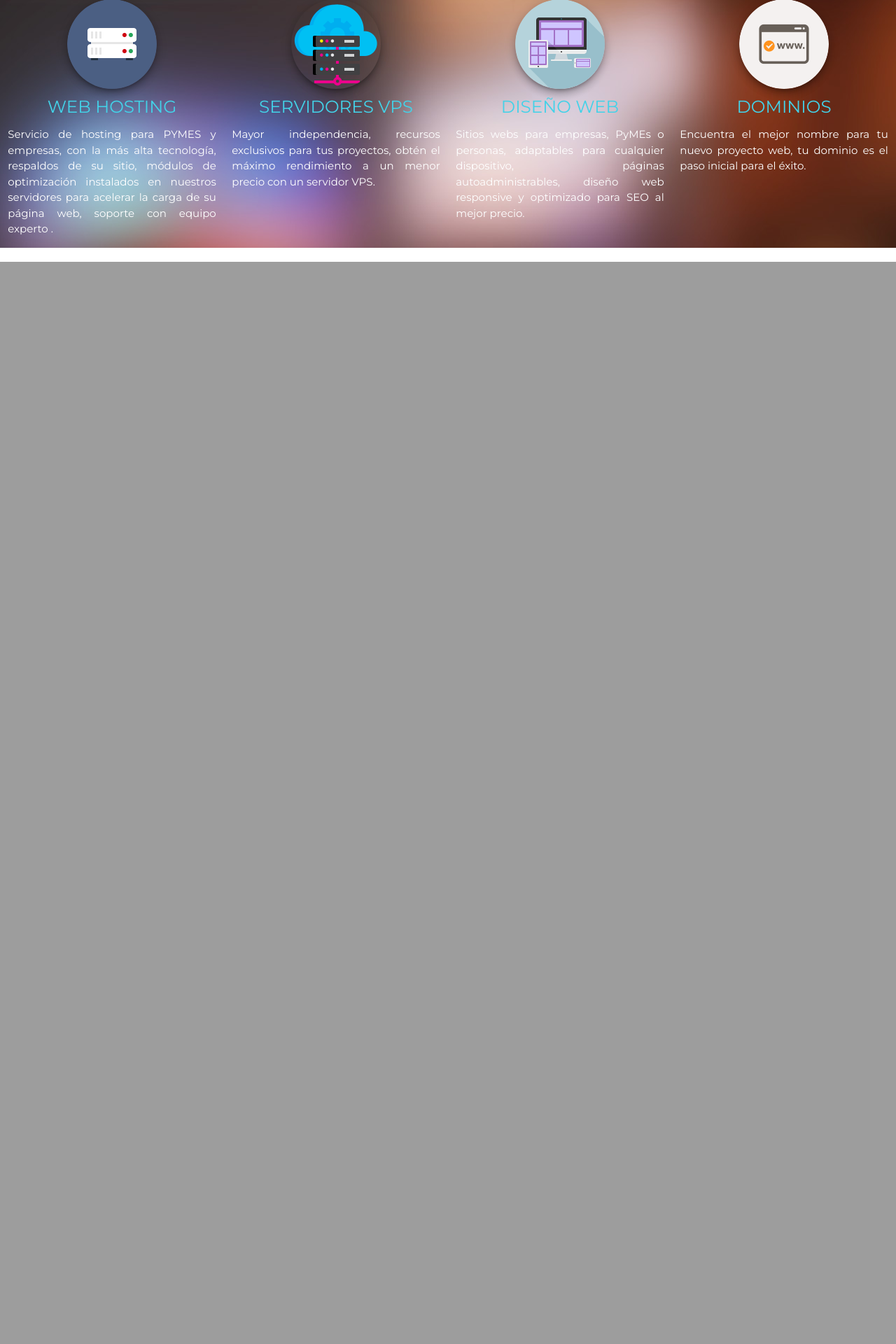
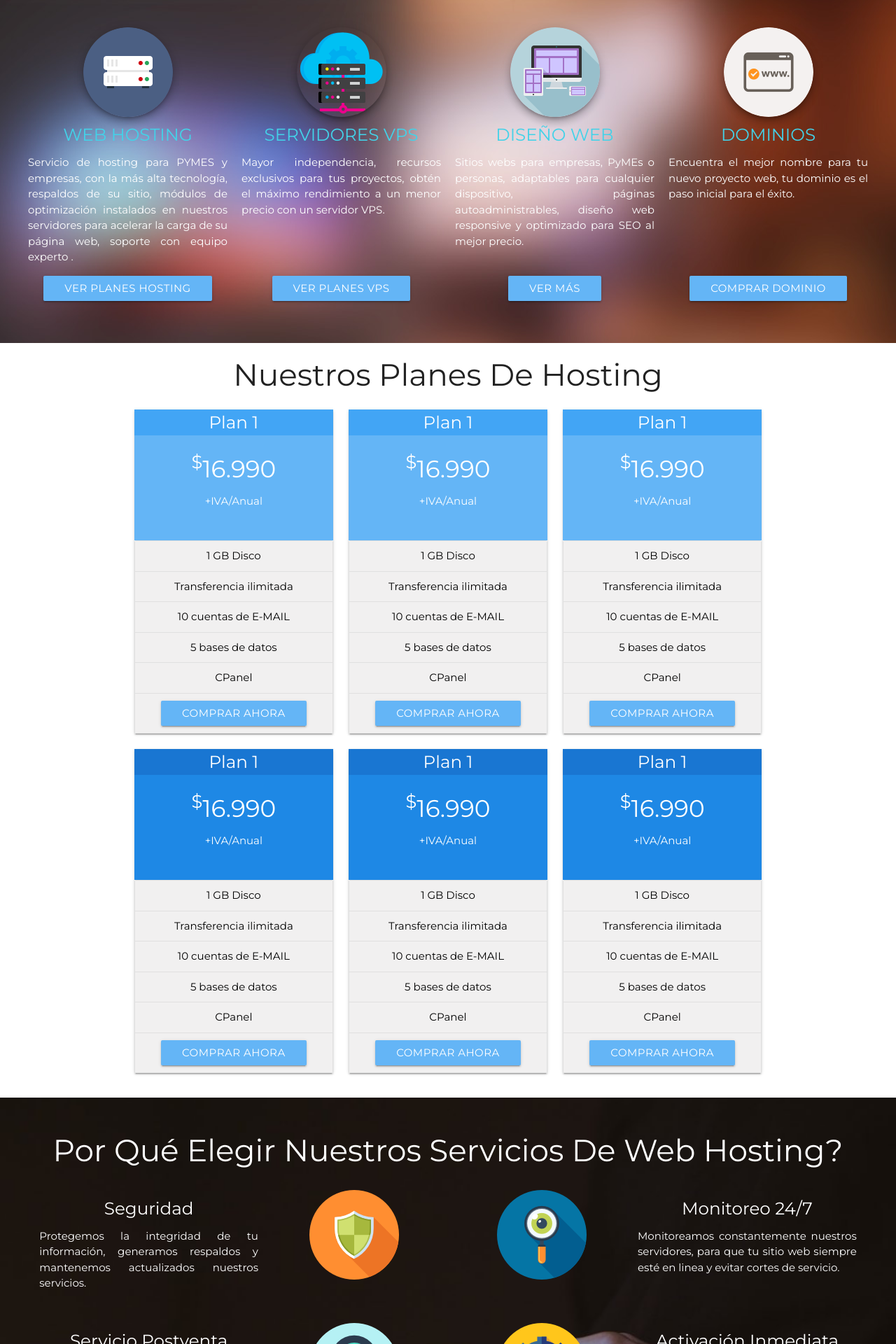
Before and after one commit to Gorro/nodo-page, a PHP site: page / in a window 1280 px wide. Shown: the part 785-2705 px from the top of the page at 70% size. Before the commit the page ends 1159 px from the top, so only its background shows below. Run offline with PHP 8.4, Linux system fonts and the light colour scheme.

Commit message:
index de la pagina al 90%

```diff
--- a/css/style.css
+++ b/css/style.css
@@ -2,7 +2,10 @@ body{
     font-family: 'Montserrat', sans-serif;
 }
 .nodo-blue{
-    background-color: #02203e;
+    background-color: #02203e !important;
+}
+.node-blue-2{
+    background-color: #01172e !important;
 }
 #hosting-info{
     background-image: url(../images/hosting-info.jpg);
@@ -22,7 +25,6 @@ body{
 }
 #hosting-servicios{
     background-image: url(../images/hosting-servicios.jpg);
-    background-repeat: no-repeat;
     background-position: center top;
     background-attachment: fixed;
     background-size: 100% 100vh;
@@ -35,3 +37,47 @@ body{
 .justify{
     text-align: justify;
 }
+.s-padding{
+    padding: 0px !important;
+}
+.s-margin{
+    margin: 0 !important;
+}
+.padding-5{
+    padding: 5px !important;
+}
+.padding-10{
+    padding: 10px !important;
+}
+.padding-15{
+    padding: 15px !important;
+}
+.padding-30{
+    padding: 30px !important;
+}
+.gris{
+    background-color: #f1f0f0 !important;
+    color: black !important;
+}
+#elegir-hosting{
+    background-image: url(../images/servicios.jpg);
+    background-repeat: no-repeat;
+    background-position: center top;
+    background-attachment: fixed;
+    background-size: 100% 100vh;
+    padding: 0px;
+    margin: 0px;
+}
+#servidores-hosting{
+    background-image: url(../images/servidores-hosting.jpg);
+    background-repeat: no-repeat;
+    background-position: center top;
+    padding: 0px;
+    margin: 0px !important;
+}
+footer a{
+    color:white;
+}
+footer a:hover{
+    color:#039be5;
+}
--- a/index.html
+++ b/index.html
@@ -13,7 +13,7 @@
     <header class="navbar-fixed">
         <nav class="nodo-blue">
             <div class="nav-wrapper ">
-                <a href="#" class="brand-logo"><img src="images/nodohost-logo.png" alt="Logo nodohost"></a>
+                <a href="#" class="brand-logo"><img src="images/nodohost-logo.png" alt="Logo nodohost" width="200" style="padding:15px !important;"></a>
                 <ul id="nav-mobile" class="right hide-on-med-and-down">
                     <li><a href="sass.html">HOSTING</a></li>
                     <li><a href="badges.html">VPS</a></li>
@@ -27,43 +27,285 @@
     </header>
     <section>
         <div id="hosting-info" class="height">
-
         </div>
-        <div id="hosting-servicios" class="white-text">
+        <div id="hosting-servicios" class="white-text padding-30">
             <div class="row">
                 <div class="had-container">
-                    <div class="col l3">
+                    <div class="col l3 s12 padding-10">
                         <img src="images/web-hosting.png" alt="" class="responsive-img centrar circle z-depth-4">
                         <h5 class="center-align titulo-2">WEB HOSTING</h5>
                         <p class="justify">
                             Servicio de hosting para PYMES y empresas, con la más alta tecnología, respaldos de su sitio, módulos de optimización instalados en nuestros servidores para acelerar la carga de su página web, soporte con equipo experto .
                         </p>
+                        <div class="center-align"><span class="btn blue lighten-2">Ver planes Hosting</span></div>
                     </div>
-                    <div class="col l3">
+                    <div class="col l3 s12 padding-10">
                         <img src="images/vps.png" alt="" class="responsive-img centrar circle z-depth-4">
                         <h5 class="center-align titulo-2">SERVIDORES VPS</h5>
                         <p class="justify">
                             Mayor independencia, recursos exclusivos para tus proyectos, obtén el máximo rendimiento a un menor precio con un servidor VPS.
                         </p>
+                        <br>
+                        <br>
+                        <br>
+                        <div class="center-align"><span class="btn blue lighten-2">Ver planes VPS</span></div>
                     </div>
-                    <div class="col l3">
+                    <div class="col l3 s12 padding-10">
                         <img src="images/diseno-web.png" alt="" class="responsive-img centrar circle z-depth-4">
                         <h5 class="center-align titulo-2">DISEÑO WEB</h5>
                         <p class="justify">
                             Sitios webs para empresas, PyMEs o personas, adaptables para cualquier dispositivo, páginas autoadministrables, diseño web responsive y optimizado para SEO al mejor precio.
                         </p>
+                        <br>
+                        <div class="center-align"><span class="btn blue lighten-2">Ver más</span></div>
                     </div>
-                    <div class="col l3">
+                    <div class="col l3 s12 padding-10">
                         <img src="images/dominio.png" alt="" class="responsive-img centrar circle z-depth-4">
                         <h5 class="center-align titulo-2">DOMINIOS</h5>
                         <p class="justify">
                             Encuentra el mejor nombre para tu nuevo proyecto web, tu dominio es el paso inicial para el éxito.
                         </p>
+                        <br>
+                        <br>
+                        <br>
+                        <br>
+                        <div class="center-align"><span class="btn blue lighten-2">Comprar Dominio</span></div>
                     </div>
                 </div>
 
             </div>
         </div>
     </section>
+    <section>
+        <h3 class="center-align">Nuestros Planes De Hosting</h3>
+        <div class="container">
+            <div class="row">
+                <div class="col s12 m4">
+                    <div class="card-panel s-padding white-text hoverable">
+                        <h5 class="center-align blue lighten-1 s-margin padding-5">Plan 1</h5>
+                        <div class="price  blue lighten-2 padding-30">
+                            <h4 class="center-align s-margin"><sup>$</sup>16.990</h4>
+                            <p class="center-align">+IVA/Anual</p>
+                        </div>
+                        <div class="caracteristicas collection s-margin ">
+                            <p href="#!" class="collection-item center-align gris"><span class="">1 GB Disco</span></p>
+                            <p href="#!" class="collection-item center-align gris"><span class="">Transferencia ilimitada</span></p>
+                            <p href="#!" class="collection-item center-align gris"><span class="">10 cuentas de E-MAIL</span></p>
+                            <p href="#!" class="collection-item center-align gris"><span class="">5 bases de datos</span></p>
+                            <p href="#!" class="collection-item center-align gris"><span class="">CPanel</span></p>
+                            <p href="#!" class="collection-item center-align gris"><span class="btn blue lighten-2">Comprar Ahora</span></p>
+                        </div>
+                    </div>
+                </div>
+                <div class="col s12 m4">
+                    <div class="card-panel s-padding white-text hoverable">
+                        <h5 class="center-align blue lighten-1 s-margin padding-5">Plan 1</h5>
+                        <div class="price  blue lighten-2 padding-30">
+                            <h4 class="center-align s-margin"><sup>$</sup>16.990</h4>
+                            <p class="center-align">+IVA/Anual</p>
+                        </div>
+                        <div class="caracteristicas collection s-margin ">
+                            <p href="#!" class="collection-item center-align gris"><span class="">1 GB Disco</span></p>
+                            <p href="#!" class="collection-item center-align gris"><span class="">Transferencia ilimitada</span></p>
+                            <p href="#!" class="collection-item center-align gris"><span class="">10 cuentas de E-MAIL</span></p>
+                            <p href="#!" class="collection-item center-align gris"><span class="">5 bases de datos</span></p>
+                            <p href="#!" class="collection-item center-align gris"><span class="">CPanel</span></p>
+                            <p href="#!" class="collection-item center-align gris"><span class="btn blue lighten-2">Comprar Ahora</span></p>
+                        </div>
+                    </div>
+                </div>
+                <div class="col s12 m4">
+                    <div class="card-panel s-padding white-text hoverable">
+                        <h5 class="center-align blue lighten-1 s-margin padding-5">Plan 1</h5>
+                        <div class="price  blue lighten-2 padding-30">
+                            <h4 class="center-align s-margin"><sup>$</sup>16.990</h4>
+                            <p class="center-align">+IVA/Anual</p>
+                        </div>
+                        <div class="caracteristicas collection s-margin ">
+                            <p href="#!" class="collection-item center-align gris"><span class="">1 GB Disco</span></p>
+                            <p href="#!" class="collection-item center-align gris"><span class="">Transferencia ilimitada</span></p>
+                            <p href="#!" class="collection-item center-align gris"><span class="">10 cuentas de E-MAIL</span></p>
+                            <p href="#!" class="collection-item center-align gris"><span class="">5 bases de datos</span></p>
+                            <p href="#!" class="collection-item center-align gris"><span class="">CPanel</span></p>
+                            <p href="#!" class="collection-item center-align gris"><span class="btn blue lighten-2">Comprar Ahora</span></p>
+                        </div>
+                    </div>
+                </div>
+                <div class="col s12 m4">
+                    <div class="card-panel s-padding white-text hoverable">
+                        <h5 class="center-align blue darken-2 s-margin padding-5">Plan 1</h5>
+                        <div class="price  blue darken-1 padding-30">
+                            <h4 class="center-align s-margin"><sup>$</sup>16.990</h4>
+                            <p class="center-align">+IVA/Anual</p>
+                        </div>
+                        <div class="caracteristicas collection s-margin ">
+                            <p href="#!" class="collection-item center-align gris"><span class="">1 GB Disco</span></p>
+                            <p href="#!" class="collection-item center-align gris"><span class="">Transferencia ilimitada</span></p>
+                            <p href="#!" class="collection-item center-align gris"><span class="">10 cuentas de E-MAIL</span></p>
+                            <p href="#!" class="collection-item center-align gris"><span class="">5 bases de datos</span></p>
+                            <p href="#!" class="collection-item center-align gris"><span class="">CPanel</span></p>
+                            <p href="#!" class="collection-item center-align gris"><span class="btn blue lighten-2">Comprar Ahora</span></p>
+                        </div>
+                    </div>
+                </div>
+                <div class="col s12 m4">
+                    <div class="card-panel s-padding white-text hoverable">
+                        <h5 class="center-align blue darken-2 s-margin padding-5">Plan 1</h5>
+                        <div class="price  blue darken-1 padding-30">
+                            <h4 class="center-align s-margin"><sup>$</sup>16.990</h4>
+                            <p class="center-align">+IVA/Anual</p>
+                        </div>
+                        <div class="caracteristicas collection s-margin ">
+                            <p href="#!" class="collection-item center-align gris"><span class="">1 GB Disco</span></p>
+                            <p href="#!" class="collection-item center-align gris"><span class="">Transferencia ilimitada</span></p>
+                            <p href="#!" class="collection-item center-align gris"><span class="">10 cuentas de E-MAIL</span></p>
+                            <p href="#!" class="collection-item center-align gris"><span class="">5 bases de datos</span></p>
+                            <p href="#!" class="collection-item center-align gris"><span class="">CPanel</span></p>
+                            <p href="#!" class="collection-item center-align gris"><span class="btn blue lighten-2">Comprar Ahora</span></p>
+                        </div>
+                    </div>
+                </div>
+                <div class="col s12 m4">
+                    <div class="card-panel s-padding white-text hoverable">
+                        <h5 class="center-align blue darken-2 s-margin padding-5">Plan 1</h5>
+                        <div class="price  blue darken-1 padding-30">
+                            <h4 class="center-align s-margin"><sup>$</sup>16.990</h4>
+                            <p class="center-align">+IVA/Anual</p>
+                        </div>
+                        <div class="caracteristicas collection s-margin ">
+                            <p href="#!" class="collection-item center-align gris"><span class="">1 GB Disco</span></p>
+                            <p href="#!" class="collection-item center-align gris"><span class="">Transferencia ilimitada</span></p>
+                            <p href="#!" class="collection-item center-align gris"><span class="">10 cuentas de E-MAIL</span></p>
+                            <p href="#!" class="collection-item center-align gris"><span class="">5 bases de datos</span></p>
+                            <p href="#!" class="collection-item center-align gris"><span class="">CPanel</span></p>
+                            <p href="#!" class="collection-item center-align gris"><span class="btn blue lighten-2">Comprar Ahora</span></p>
+                        </div>
+                    </div>
+                </div>
+            </div>
+        </div>
+    </section>
+    <section>
+        <div id="elegir-hosting" class="white-text padding-30 ">
+            <h3 class="center-align">Por Qué Elegir Nuestros Servicios De Web Hosting?</h3>
+            <div class="row">
+                <div class="">
+                    <div class="col l6">
+                        <div class="col l7 s12 padding-15">
+                            <h5 class="center-align">Seguridad</h5>
+                            <p class="justify">Protegemos la integridad de tu información, generamos respaldos y mantenemos actualizados nuestros servicios.</p>
+                        </div>
+                        <div class="col l5 s12 padding-15">
+                            <div class="center-align">
+                                <img src="images/seguridad.png" alt="hosting-seguro">
+                            </div>
+                        </div>
+                    </div>
+                    <div class="col l6">
+                        <div class="col l5 s12 padding-15">
+                            <div class="center-align">
+                                <img src="images/monitoreo.png" alt="hosting-activa">
+                            </div>
+                        </div>
+                        <div class="col l7 s12 padding-15">
+                            <h5 class="center-align">Monitoreo 24/7</h5>
+                            <p class="justify">Monitoreamos constantemente nuestros servidores, para que tu sitio web siempre esté en linea y evitar cortes de servicio.</p>
+                        </div>
+                    </div>
+                    <div class="clearfix"></div>
+                    <div class="col l6">
+                        <div class="col l7 s12 padding-15">
+                            <h5 class="center-align">Servicio Postventa</h5>
+                            <p class="justify">Entregamos servicio de calidad con profesionales capacitados. Brindamos todas las herramientas para que cumplas tus objetivos.</p>
+                        </div>
+                        <div class="col l5 s12 padding-15">
+                            <div class="center-align">
+                                <img src="images/postventa.png" alt="hosting-seguro">
+                            </div>
+                        </div>
+                    </div>
+                    <div class="col l6">
+                        <div class="col l5 s12 padding-15">
+                            <div class="center-align">
+                                <img src="images/activa.png" alt="hosting-activa">
+                            </div>
+                        </div>
+                        <div class="col l7 s12 padding-15">
+                            <h5 class="center-align">Activación Inmediata</h5>
+                            <p class="justify">Contratando cualquier servicio de web hosting, no tendrás que esperar para la activación de tu cuenta.</p>
+                        </div>
+                    </div>
+                </div>
+            </div>
+        </div>
+    </section>
+    <section>
+        <div class="row s-margin">
+            <div id="servidores-hosting" class="col l6 s12 height"></div>
+            <div class="col l6 s12 padding-30">
+                <h4 class="center-align">¿Necesitas Trasladar Tu Cuenta De Hosting?</h4>
+                <p class="justify">Muchas veces resulta tedioso migrar tu cuenta de hosting desde tu antiguo proveedor. No te preocupes, nos encargamos de todo el proceso de traslado sin cortes ni interrupciones. Un equipo de profesionales se encargará de que tu sitio web funcione de manera óptima en nuestra plataforma.</p>
+            </div>
+        </div>
+    </section>
+    <section class="blue lighten-1">
+        <div id="tecnologias" class="row white-text s-margin padding-30">
+            <h5 class="center-align s-margin">Tecnologías</h5>
+            <div class="col l10 s12 push-l2">
+                <img src="images/mysql-1.png" alt="hosting-mysql" class="padding-10 img-responsive">
+                <img src="images/wordpress.png" alt="hosting-wordpress" class="padding-10 img-responsive">
+                <img src="images/cloudlinux-1.png" alt="hosting-cloudlinux" class="padding-10 img-responsive">
+                <img src="images/xenon-1.png" alt="hosting-intel" class="padding-10 img-responsive">
+                <img src="images/cpanel-1.png" alt="hosting-cpanel" class="padding-10 img-responsive">
+                <img src="images/centos-1.png" alt="hosting-centos" class="padding-10 img-responsive">
+            </div>
+        </div>
+    </section>
+    <footer class="page-footer nodo-blue white-text">
+        <div class="container ">
+            <div class="row">
+                <div class="col l3 s12">
+                    <h6>SERVICIOS</h6>
+                    <ul>
+                        <li><a href="">Web Hosting</a></li>
+                        <li><a href="">VPS</a></li>
+                        <li><a href="">Diseño Web</a></li>
+                        <li><a href="">Dominios</a></li>
+                    </ul>
+                </div>
+                <div class="col l3 s12">
+                    <h6>RECURSOS</h6>
+                    <ul>
+                        <li><a href="">Nuestra empresa</a></li>
+                        <li><a href="">Términos y condiciones</a></li>
+                        <li><a href="">Blog</a></li>
+                        <li><a href="">Preguntas frecuentes</a></li>
+                    </ul>
+                </div>
+                <div class="col l3 s12">
+                    <h6>INFORMACIÓN</h6>
+                    <ul>
+                        <li>Manquehue Sur #520 of.205, las Condes.</a></li>
+                        <li>+56 2 2570 9843</li>
+                        <li>Horario de atención call center</li>
+                        <li>Lunes a Viernes 09:00 a 18:30</li>
+                    </ul>
+                    <ul>
+                        <li>Ticket</li>
+                        <li>Lunes a Domingo 24/7</li>
+                    </ul>
+                </div>
+                <div class="col l3 s12">
+                    <img src="images/medios-pago.jpg" alt="hosting-pago" class="responsive-img">
+                </div>
+            </div>
+        </div>
+        <div class="footer-copyright node-blue-2">
+            <div class="container">
+                © 2017 nodohost.cl
+                <!--<a class="grey-text text-lighten-4 right" href="#!">More Links</a>-->
+            </div>
+        </div>
+    </footer>
 </body>
 </html>
```
Also changed, not shown: images/activa.png (added), images/centos-1.png (added), images/cloudlinux-1.png (added), images/cpanel-1.png (added), images/medios-pago.jpg (added), images/monitoreo.png (added), images/mysql-1.png (added), images/nodohost-logo.png, images/postventa.png (added), images/seguridad.png (added), images/servicios.jpg (added), images/servidores-hosting.jpg (added), images/wordpress.png (added), images/xenon-1.png (added).
